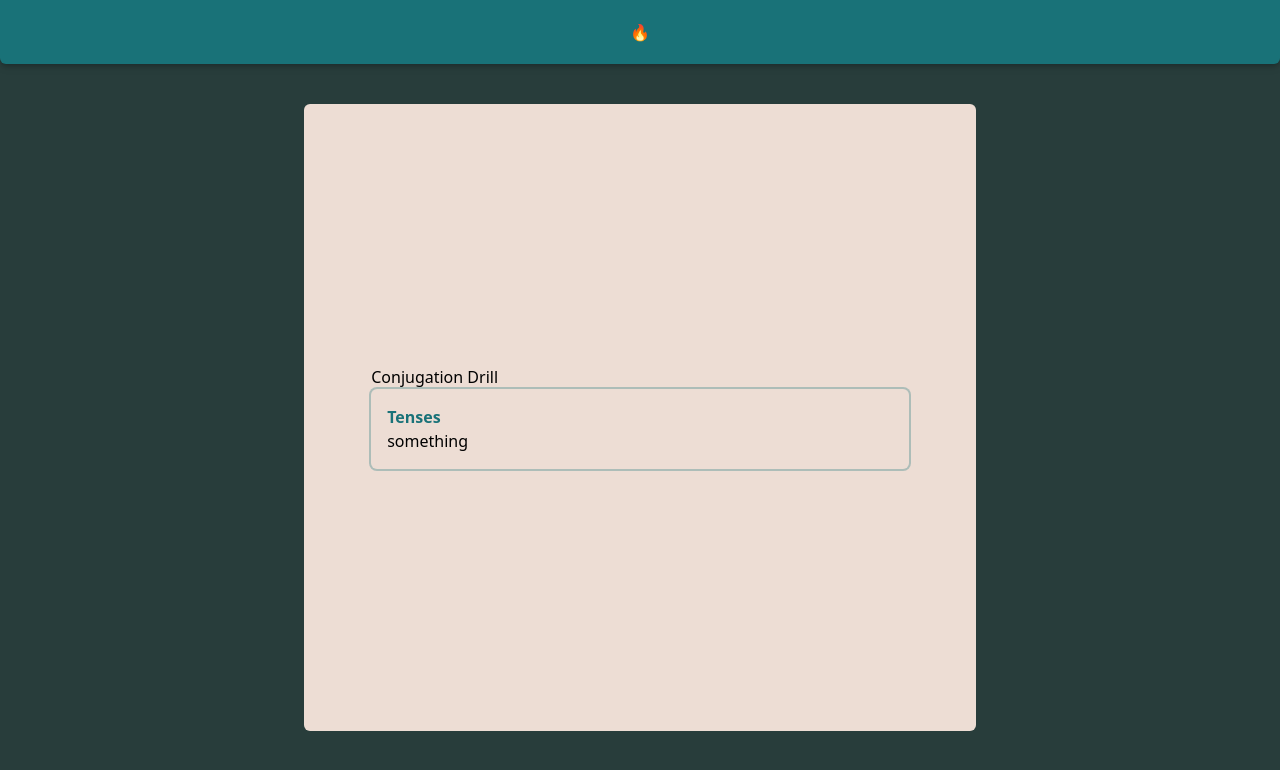
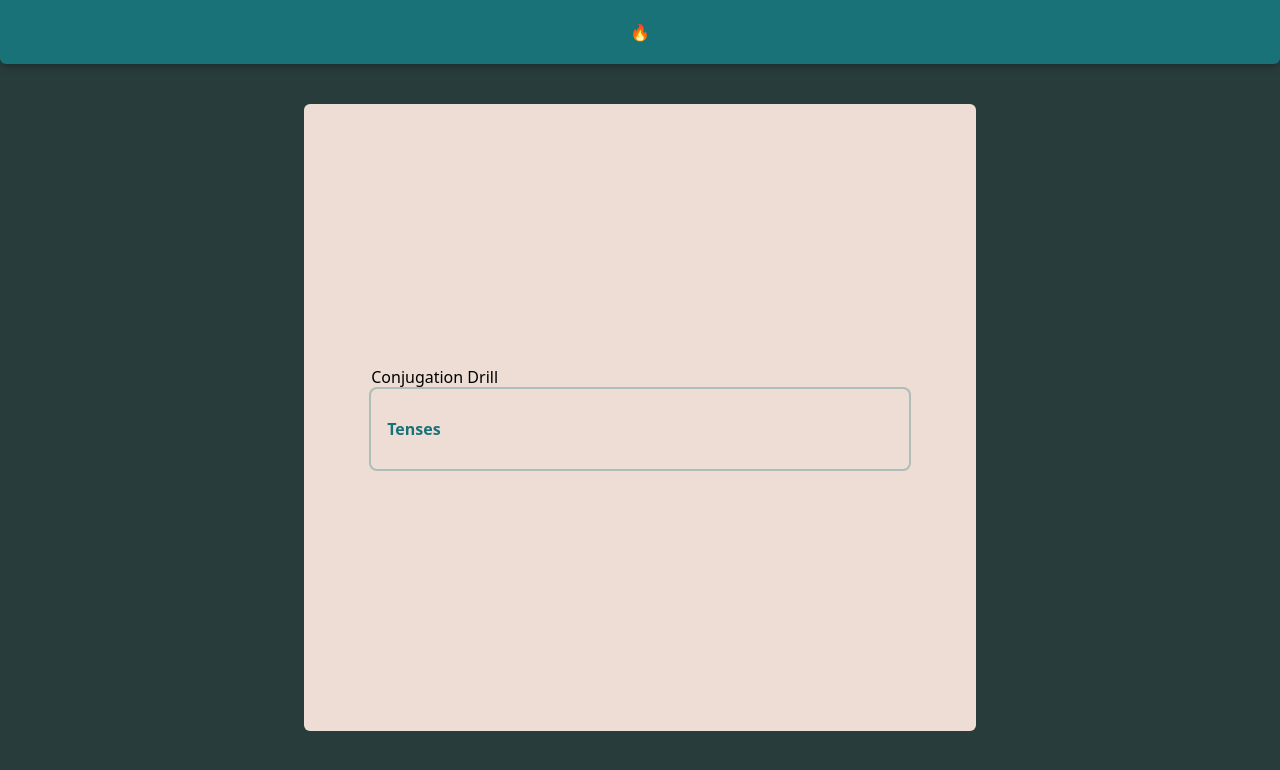
Before and after one commit to ludovico-chiavelli/practice-french-conjugations, a React (Create React App) app: page / in a window 1280 px wide. Shown: the top 770 px of the page. Built offline with nearby package versions, Linux system fonts and the light colour scheme.

Commit message:
add dynamic blurb

```diff
--- a/src/components/OptButton.js
+++ b/src/components/OptButton.js
@@ -2,7 +2,7 @@ import React, { useState } from "react"
 
 import { Checkbox } from "./Checkbox";
 
-export const OptButton = ({ tenses, title, children }) => {
+export const OptButton = ({ tenses, title }) => {
     const [show, setShow] = useState(false);
     const [checks, setChecks] = useState(Object.fromEntries(tenses.map(tense => [tense, false])));
 
@@ -10,6 +10,21 @@ export const OptButton = ({ tenses, title, children }) => {
         console.log(checks)
         const value = !checks[cbID]
         setChecks({...checks, [cbID]: value})
+    }
+
+    const blurb = () => {
+        let selected = ""
+        Object.keys(checks).forEach(tense => {
+            if (checks[tense]) {
+                selected = selected + tense + " "
+            }
+        })
+
+        return(
+            <p className="w-full text-left overflow-hidden text-ellipsis">
+                {selected}
+            </p>
+        )
     }
 
     const tensesItems = tenses.map((tense) =>
@@ -20,7 +35,7 @@ export const OptButton = ({ tenses, title, children }) => {
         <div>
             <button className="h-20 w-full ring-2 ring-[#197278]/30 rounded-md px-4 py-2" onClick={() => setShow(!show)}>
                 <h3 className="w-full text-left text-[#197278] text-base font-bold">{title}</h3>
-                <p className="w-full text-left overflow-hidden text-ellipsis">{children}</p>
+                {blurb()}
             </button>
             {
                 show &&
--- a/src/components/Options.js
+++ b/src/components/Options.js
@@ -17,9 +17,7 @@ export const Options = () => {
     return(
         <section className="w-4/5 md:max-w-4xl">
             <h1>Conjugation Drill</h1>
-            <OptButton title="Tenses" tenses={tenses}>
-                something
-            </OptButton>
+            <OptButton title="Tenses" tenses={tenses}/>
         </section>
     )
 }
```
